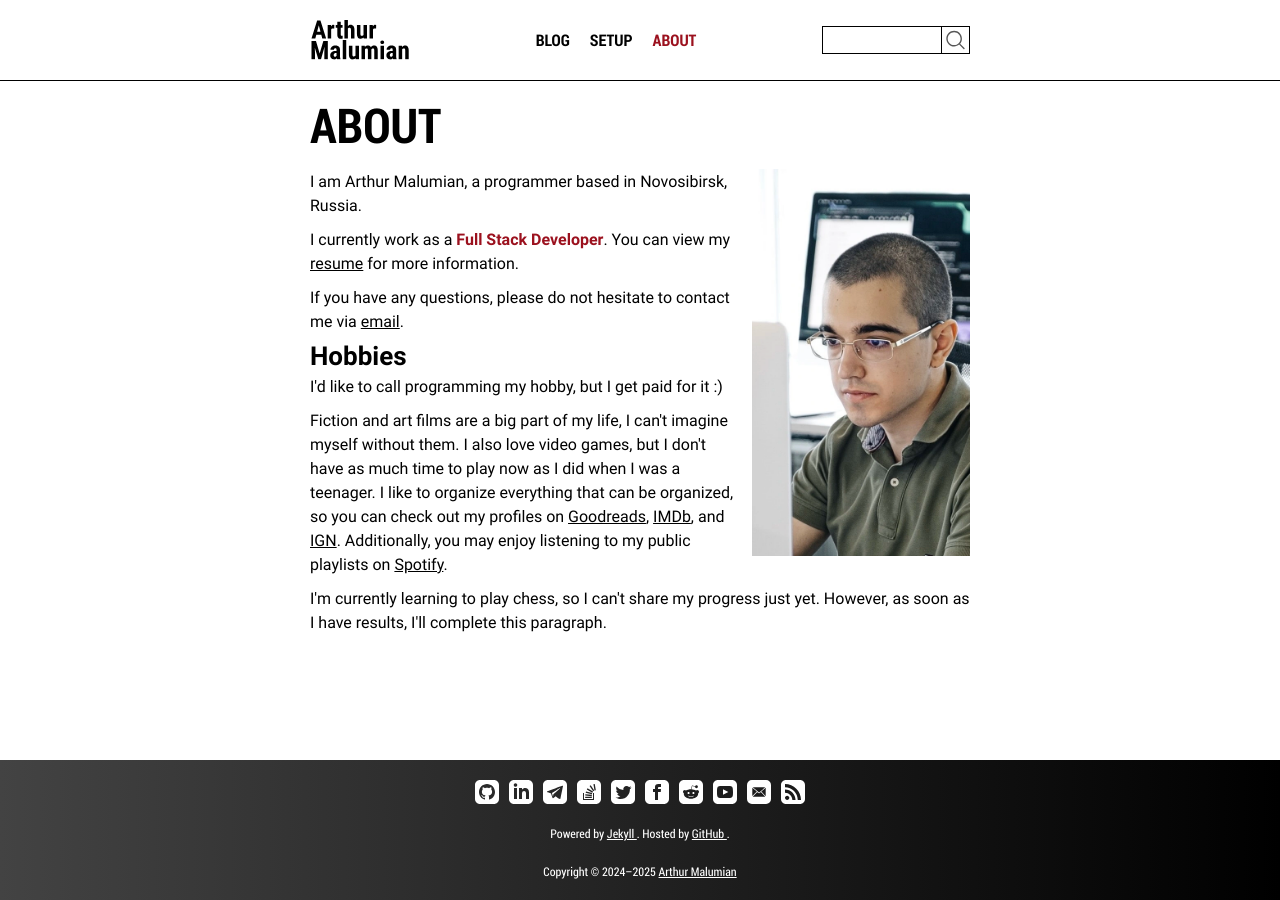
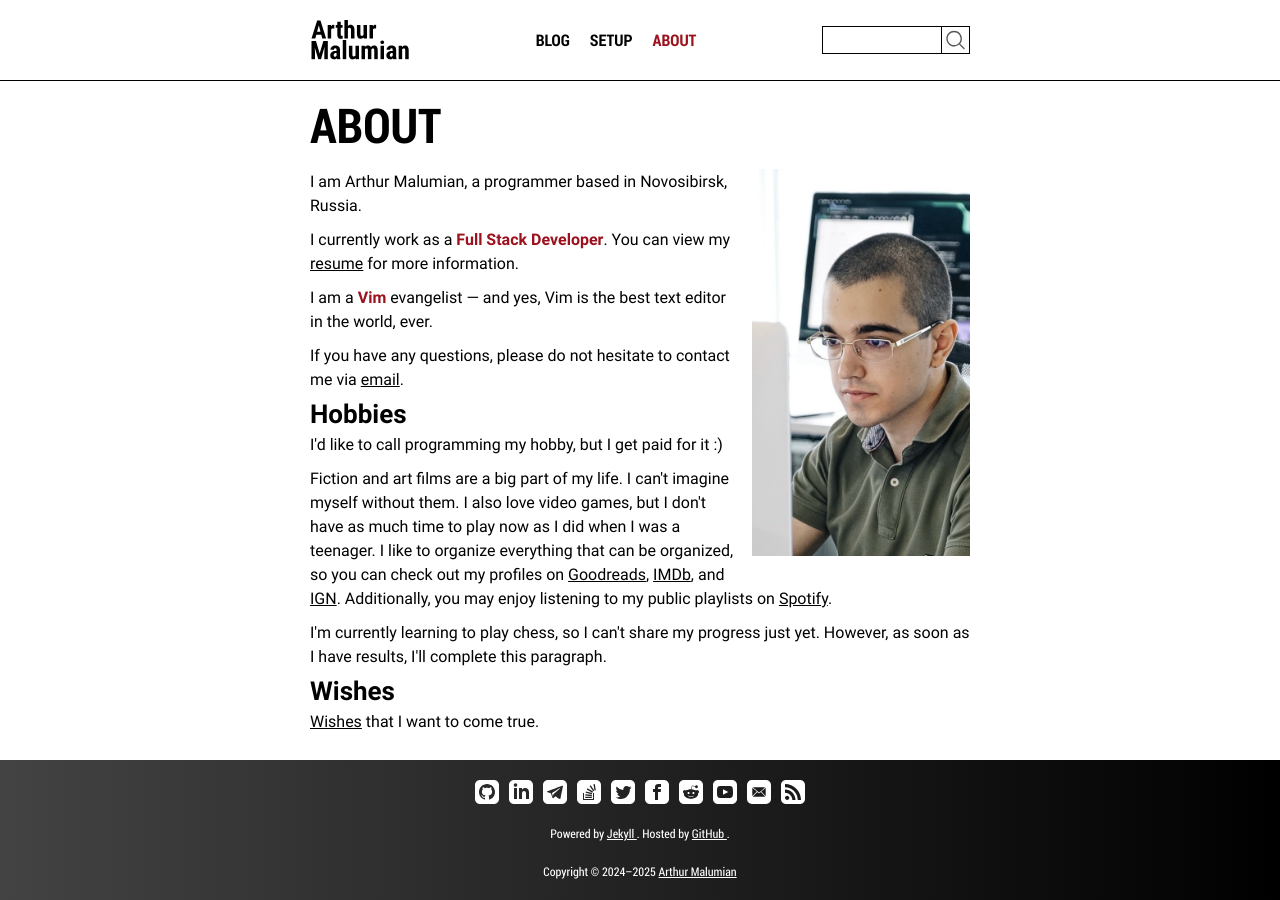
Before and after one commit to amalumian/www.malumian.dev, a Jekyll site: the page built from about.html, in a window 1280 px wide. Built offline with Jekyll 4.4.1, drawn with Linux system fonts in a browser that asks for light colours.

Commit message:
Update about.html

```diff
--- a/about.html
+++ b/about.html
@@ -13,6 +13,7 @@ image: /assets/images/about/arthur-malumian-wide.webp
     I currently work as a <strong><em>Full Stack Developer</em></strong>. You can view my
     <a href="/pdf/resume.pdf" target="_blank">resume</a> for more information.
   </p>
+  <p>I am a <strong><em>Vim</em></strong> evangelist — and yes, Vim is the best text editor in the world, ever.</p>
   <p>
     If you have any questions, please do not hesitate to contact me via
     <a href="mailto:amalumian.dev@gmail.com" target="_blank">email</a>.
@@ -20,7 +21,7 @@ image: /assets/images/about/arthur-malumian-wide.webp
   <h2>Hobbies</h2>
   <p>I'd like to call programming my hobby, but I get paid for it :)</p>
   <p>
-    Fiction and art films are a big part of my life, I can't imagine myself
+    Fiction and art films are a big part of my life. I can't imagine myself
     without them. I also love video games, but I don't have as much time to play
     now as I did when I was a teenager. I like to organize everything that can
     be organized, so you can check out my profiles on
@@ -35,4 +36,8 @@ image: /assets/images/about/arthur-malumian-wide.webp
     I'm currently learning to play chess, so I can't share my progress just yet.
     However, as soon as I have results, I'll complete this paragraph.
   </p>
+  <h2>Wishes</h2>
+  <p>
+    <a href="https://ohmywishes.com/users/amalumian" target="_blank">Wishes</a> that I want to come true.
+  </p>
 </section>
```
